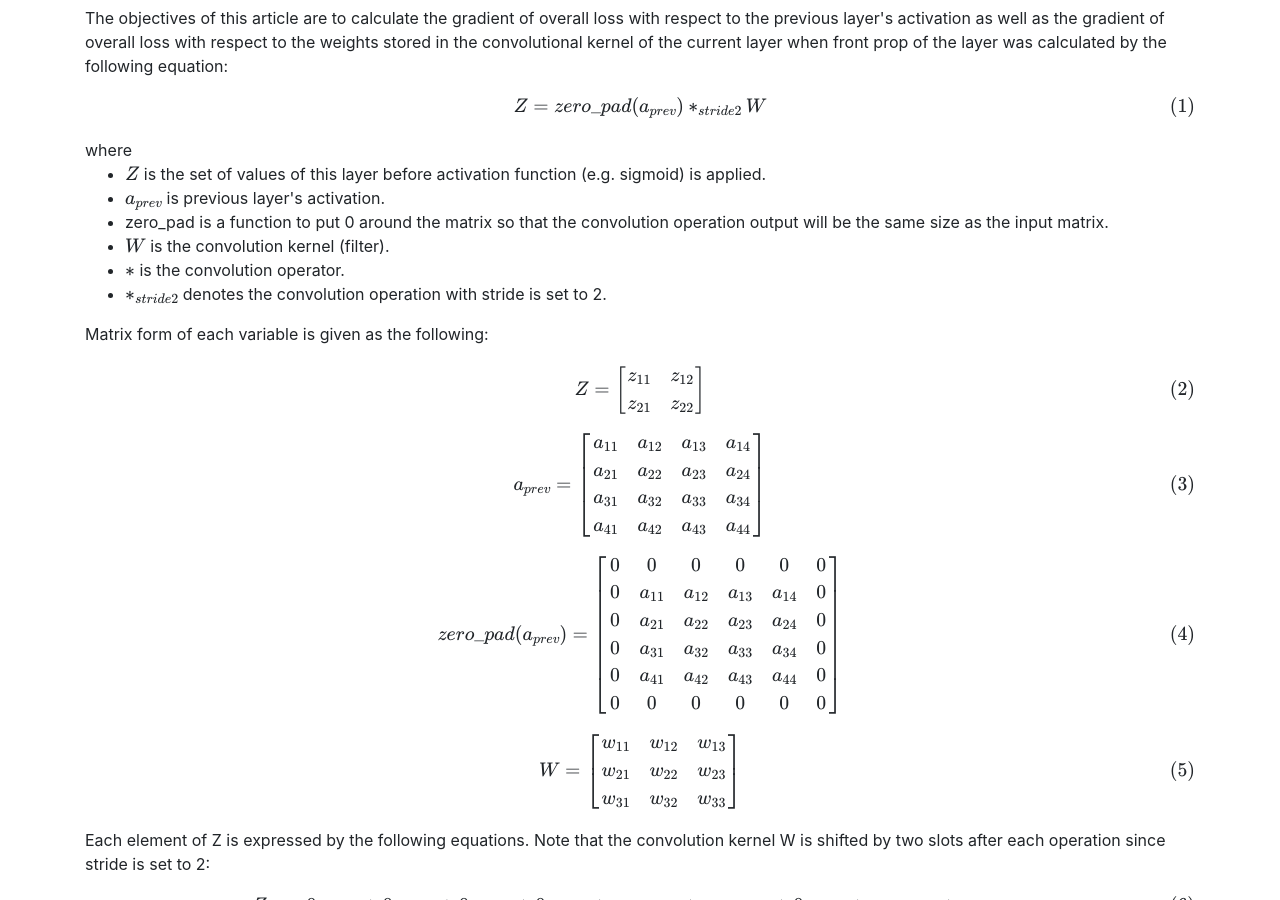
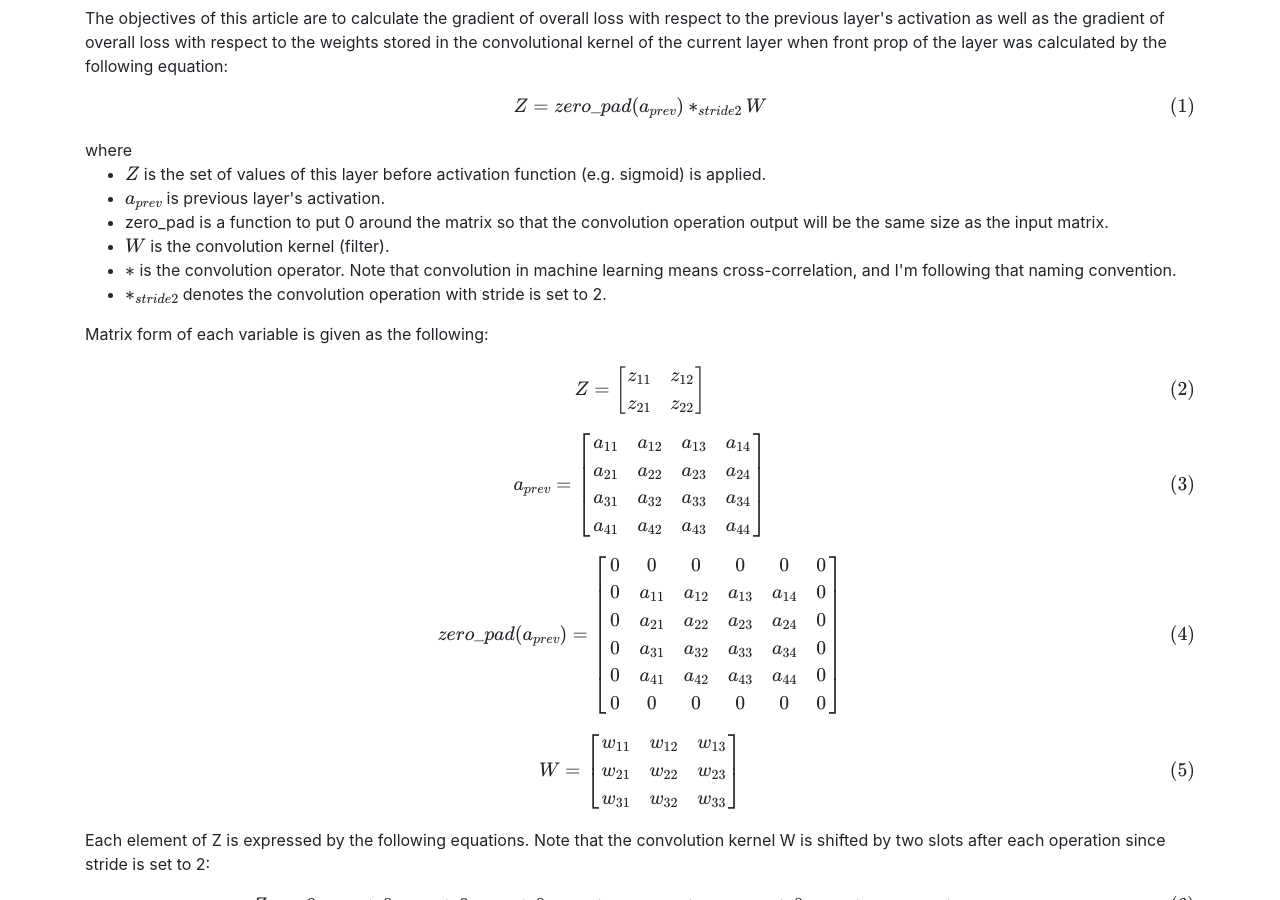
Before and after one commit to hideyukiinada/hideyukiinada.github.io, a Jekyll site: the page built from cnn_backprop_strides2.html, in a window 1280 px wide and 900 px high, scrolled down 455 px. Built offline with Jekyll 4.4.1, drawn with Linux system fonts in a browser that asks for light colours; nearby versions of some CDN libraries; formulas are drawn with MathJax 3.

Commit message:
Added note for convolution

```diff
--- a/cnn_backprop_strides2.html
+++ b/cnn_backprop_strides2.html
@@ -34,7 +34,7 @@ where
 <li>\(a_{prev}\) is previous layer's activation.</li>
 <li>zero_pad is a function to put 0 around the matrix so that the convolution operation output will be the same size as the input matrix.</li>
 <li>\(W\) is the convolution kernel (filter).</li>
-<li>\(*\) is the convolution operator.</li>
+<li>\(*\) is the convolution operator.  Note that convolution in machine learning means cross-correlation, and I'm following that naming convention.</li>
 <li>\(*_{stride2}\) denotes the convolution operation with stride is set to 2.</li>
 </ul>
 
```
